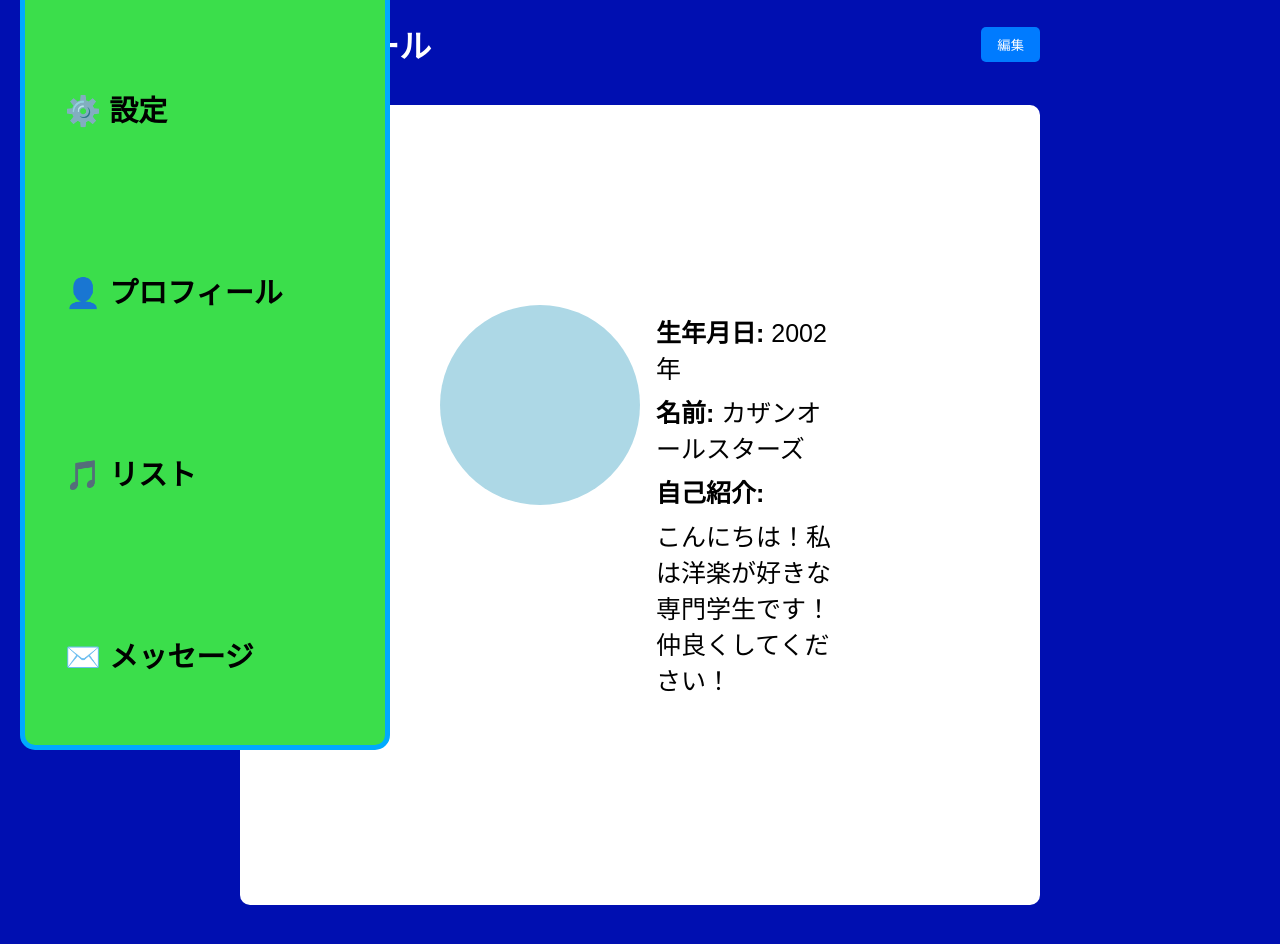
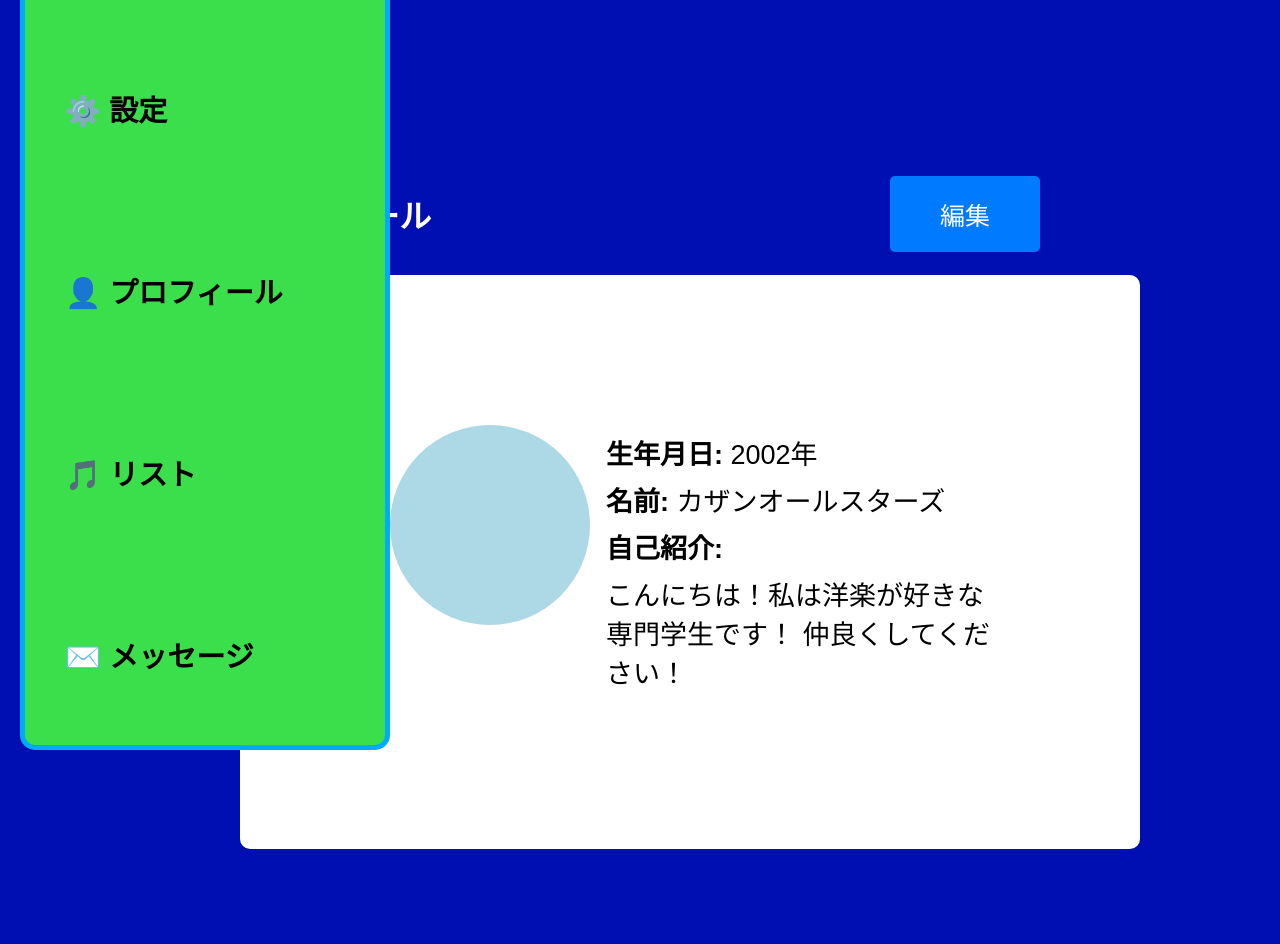
Before and after one commit to keykimura/my-next-app-1, a Next.js app: page /Profile in a window 1280 px wide. Shown: the top 944 px of the page. Built offline with nearby package versions, Linux system fonts and the light colour scheme.

Commit message:
プロフィール画面の位置などを調整

```diff
--- a/app/Profile/profile.module.css
+++ b/app/Profile/profile.module.css
@@ -2,6 +2,8 @@
   max-width: 800px;
   margin: 0 auto;
   text-align: left;
+  position: relative;
+  top: 170px;
 }
 
 .header {
@@ -18,14 +20,18 @@
   padding: 0.5rem 1rem;
   border: none;
   border-radius: 5px;
+  font-size: 25px;
   cursor: pointer;
+  width: 150px;
+  padding: 20px;
 }
 
 .profileCard {
   background-color: white;
   color: black;
-  font-size: 25px;
-  padding: 200px;
+  font-size: 27px;
+  padding: 150px;
+  width: 600px;
   border-radius: 10px;
   display: flex;
   align-items: flex-start;
```
